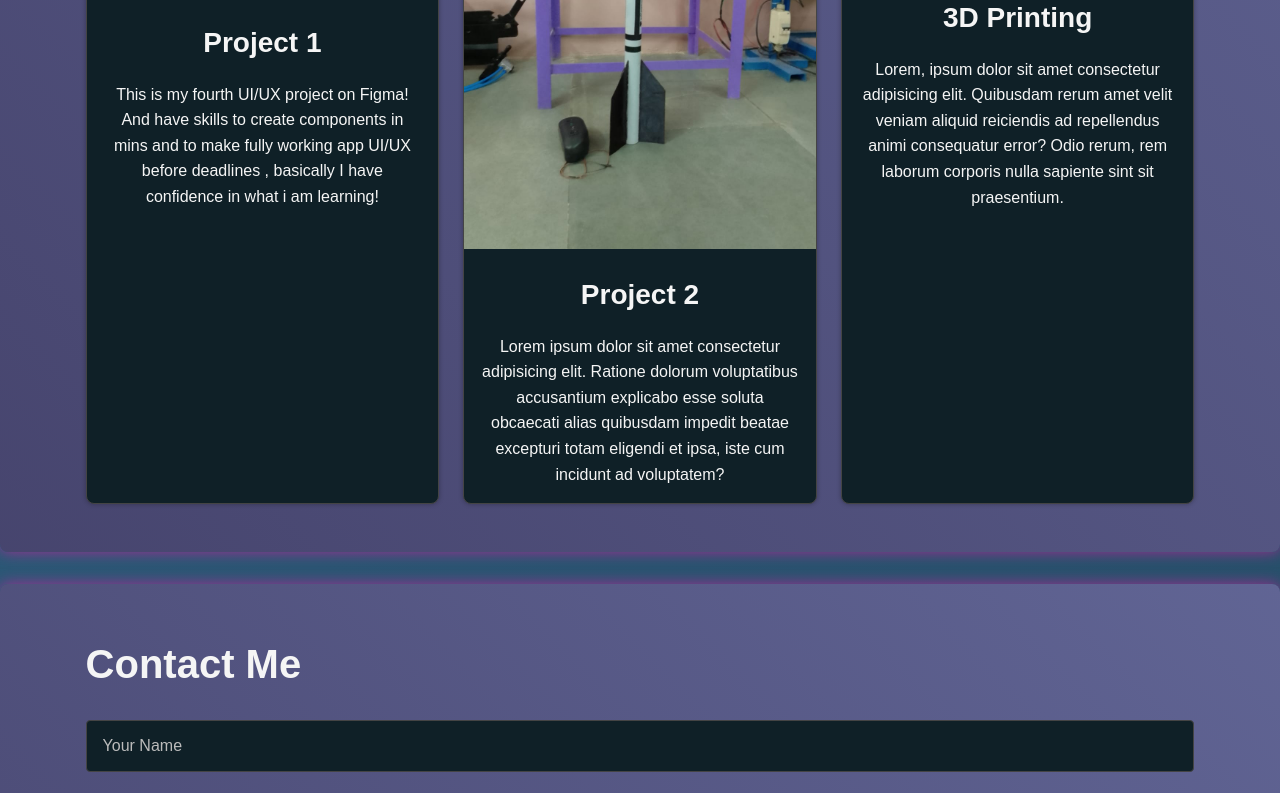
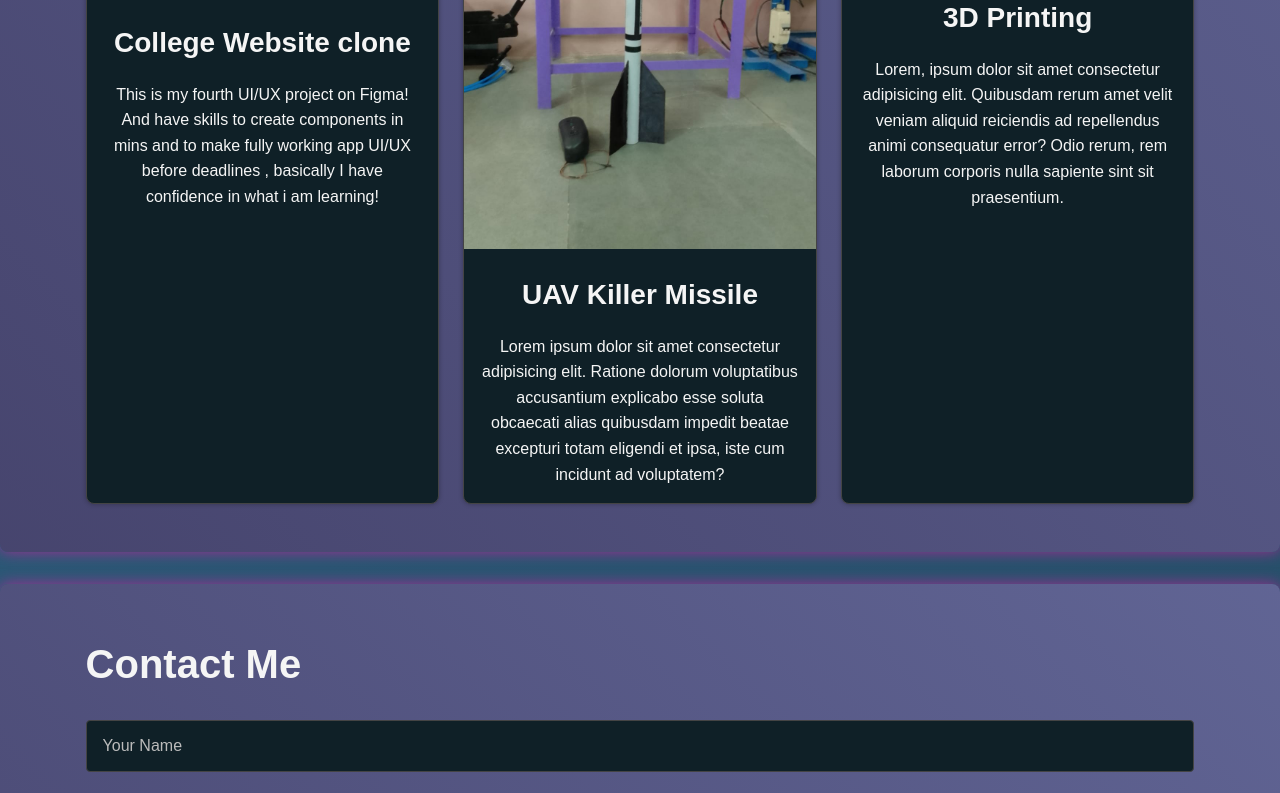
Before and after one commit to HALLIESCOMET76/Portfolio-rvee, a plain HTML site: page index.html in a window 1280 px wide. Shown: the part 2126-2919 px from the top of the page. Drawn offline with Linux system fonts and the light colour scheme.

Commit message:
updated tittle
title upgrade ( change the name of my services )

```diff
--- a/index.html
+++ b/index.html
@@ -69,12 +69,12 @@
                 <div class="portfolio-items">
                     <div class="portfolio-item">
                         <img src="components/Figma1stP.png" alt="University Project-1">
-                        <h3>Project 1</h3>
+                        <h3>College Website clone</h3>
                         <p>This is my fourth UI/UX project on Figma! And have skills to create components in mins and to make fully working app UI/UX before deadlines , basically I have confidence in what i am learning! </p>
                     </div>
                     <div class="portfolio-item">
                         <img src="components/project-2.jpg" alt="University Project-2">
-                        <h3>Project 2</h3>
+                        <h3>UAV Killer Missile</h3>
                         <p>Lorem ipsum dolor sit amet consectetur adipisicing elit. Ratione dolorum voluptatibus accusantium explicabo esse soluta obcaecati alias quibusdam impedit beatae excepturi totam eligendi et ipsa, iste cum incidunt ad voluptatem?</p>
                     </div>
                     <div class="portfolio-item">
```
